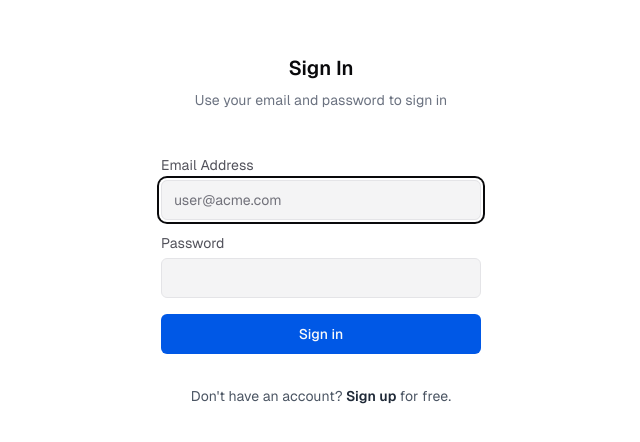
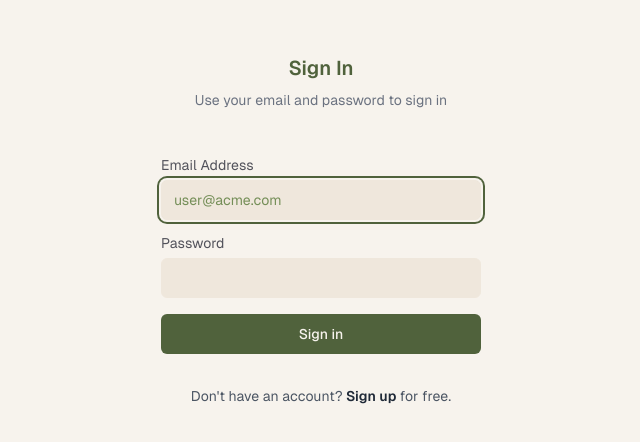
Before and after one commit to while-basic/ai-chat, a Next.js app: page /login in a window 1280 px wide. Shown: the part 170-612 px from the top of the page, without its empty margins (319-959 px from the left). Built offline with nearby package versions, Linux system fonts and the light colour scheme.

Commit message:
style: update color scheme to Olive Garden brand colors with beige theme
- Change primary background to warm beige
- Update dark theme colors
- Adjust sidebar colors to match new theme
- Update theme color meta tags

```diff
--- a/app/globals.css
+++ b/app/globals.css
@@ -24,73 +24,73 @@
 
 @layer base {
   :root {
-    --background: 0 0% 100%;
-    --foreground: 240 10% 3.9%;
-    --card: 0 0% 100%;
-    --card-foreground: 240 10% 3.9%;
-    --popover: 0 0% 100%;
-    --popover-foreground: 240 10% 3.9%;
-    --primary: 217 100% 45%;
-    --primary-foreground: 0 0% 98%;
-    --secondary: 213 100% 96%;
-    --secondary-foreground: 240 5.9% 10%;
-    --muted: 240 4.8% 95.9%;
-    --muted-foreground: 240 3.8% 46.1%;
-    --accent: 240 4.8% 95.9%;
-    --accent-foreground: 240 5.9% 10%;
-    --destructive: 0 84.2% 60.2%;
-    --destructive-foreground: 0 0% 98%;
-    --border: 214 32% 91%;
-    --input: 240 5.9% 90%;
-    --ring: 240 10% 3.9%;
+    --background: 34 38% 95%;
+    --foreground: 89 24% 31%;
+    --card: 34 38% 95%;
+    --card-foreground: 89 24% 31%;
+    --popover: 34 38% 95%;
+    --popover-foreground: 89 24% 31%;
+    --primary: 89 24% 31%;
+    --primary-foreground: 34 38% 95%;
+    --secondary: 342 65% 34%;
+    --secondary-foreground: 34 38% 95%;
+    --muted: 34 38% 90%;
+    --muted-foreground: 89 24% 45%;
+    --accent: 342 65% 34%;
+    --accent-foreground: 34 38% 95%;
+    --destructive: 0 84% 60%;
+    --destructive-foreground: 34 38% 95%;
+    --border: 34 38% 85%;
+    --input: 34 38% 90%;
+    --ring: 89 24% 31%;
     --chart-1: 12 76% 61%;
     --chart-2: 173 58% 39%;
     --chart-3: 197 37% 24%;
     --chart-4: 43 74% 66%;
     --chart-5: 27 87% 67%;
     --radius: 0.5rem;
-    --sidebar-background: 0 0% 98%;
-    --sidebar-foreground: 240 10% 3.9%;
-    --sidebar-primary: 240 5.9% 10%;
-    --sidebar-primary-foreground: 0 0% 98%;
-    --sidebar-accent: 240 5.9% 94%;
-    --sidebar-accent-foreground: 240 5.9% 10%;
-    --sidebar-border: 220 13% 91%;
-    --sidebar-ring: 217.2 91.2% 59.8%;
+    --sidebar-background: 34 38% 98%;
+    --sidebar-foreground: 89 24% 31%;
+    --sidebar-primary: 89 24% 31%;
+    --sidebar-primary-foreground: 34 38% 98%;
+    --sidebar-accent: 34 38% 90%;
+    --sidebar-accent-foreground: 89 24% 31%;
+    --sidebar-border: 34 38% 85%;
+    --sidebar-ring: 342 65% 34%;
   }
   .dark {
-    --background: 240 10% 3.9%;
-    --foreground: 0 0% 98%;
-    --card: 240 10% 3.9%;
-    --card-foreground: 0 0% 98%;
-    --popover: 240 10% 3.9%;
-    --popover-foreground: 0 0% 98%;
-    --primary: 208.69 100% 24.18%;
-    --primary-foreground: 207 100% 96%;
-    --secondary: 240 3.7% 15.9%;
-    --secondary-foreground: 0 0% 98%;
-    --muted: 240 3.7% 15.9%;
-    --muted-foreground: 240 5% 64.9%;
-    --accent: 240 3.7% 15.9%;
-    --accent-foreground: 0 0% 98%;
+    --background: 89 24% 15%;
+    --foreground: 34 38% 95%;
+    --card: 89 24% 15%;
+    --card-foreground: 34 38% 95%;
+    --popover: 89 24% 15%;
+    --popover-foreground: 34 38% 95%;
+    --primary: 34 38% 95%;
+    --primary-foreground: 89 24% 31%;
+    --secondary: 342 65% 34%;
+    --secondary-foreground: 34 38% 95%;
+    --muted: 89 24% 20%;
+    --muted-foreground: 34 38% 80%;
+    --accent: 342 65% 34%;
+    --accent-foreground: 34 38% 95%;
     --destructive: 0 62.8% 30.6%;
-    --destructive-foreground: 0 0% 98%;
-    --border: 240 3.7% 15.9%;
-    --input: 240 3.7% 15.9%;
-    --ring: 240 4.9% 83.9%;
+    --destructive-foreground: 34 38% 95%;
+    --border: 89 24% 25%;
+    --input: 89 24% 20%;
+    --ring: 34 38% 95%;
     --chart-1: 220 70% 50%;
     --chart-2: 160 60% 45%;
     --chart-3: 30 80% 55%;
     --chart-4: 280 65% 60%;
     --chart-5: 340 75% 55%;
-    --sidebar-background: 240 5.9% 10%;
-    --sidebar-foreground: 240 4.8% 95.9%;
-    --sidebar-primary: 224.3 76.3% 48%;
-    --sidebar-primary-foreground: 0 0% 100%;
-    --sidebar-accent: 240 3.7% 15.9%;
-    --sidebar-accent-foreground: 240 4.8% 95.9%;
-    --sidebar-border: 240 3.7% 15.9%;
-    --sidebar-ring: 217.2 91.2% 59.8%;
+    --sidebar-background: 89 24% 15%;
+    --sidebar-foreground: 34 38% 95%;
+    --sidebar-primary: 342 65% 34%;
+    --sidebar-primary-foreground: 34 38% 95%;
+    --sidebar-accent: 89 24% 20%;
+    --sidebar-accent-foreground: 34 38% 95%;
+    --sidebar-border: 89 24% 25%;
+    --sidebar-ring: 342 65% 34%;
   }
 }
 
--- a/app/layout.tsx
+++ b/app/layout.tsx
@@ -15,8 +15,8 @@ export const viewport = {
   maximumScale: 1, // Disable auto-zoom on mobile Safari
 };
 
-const LIGHT_THEME_COLOR = 'hsl(0 0% 100%)';
-const DARK_THEME_COLOR = 'hsl(240deg 10% 3.92%)';
+const LIGHT_THEME_COLOR = 'hsl(34 38% 95%)';
+const DARK_THEME_COLOR = 'hsl(89 24% 15%)';
 const THEME_COLOR_SCRIPT = `\
 (function() {
   var html = document.documentElement;
```
